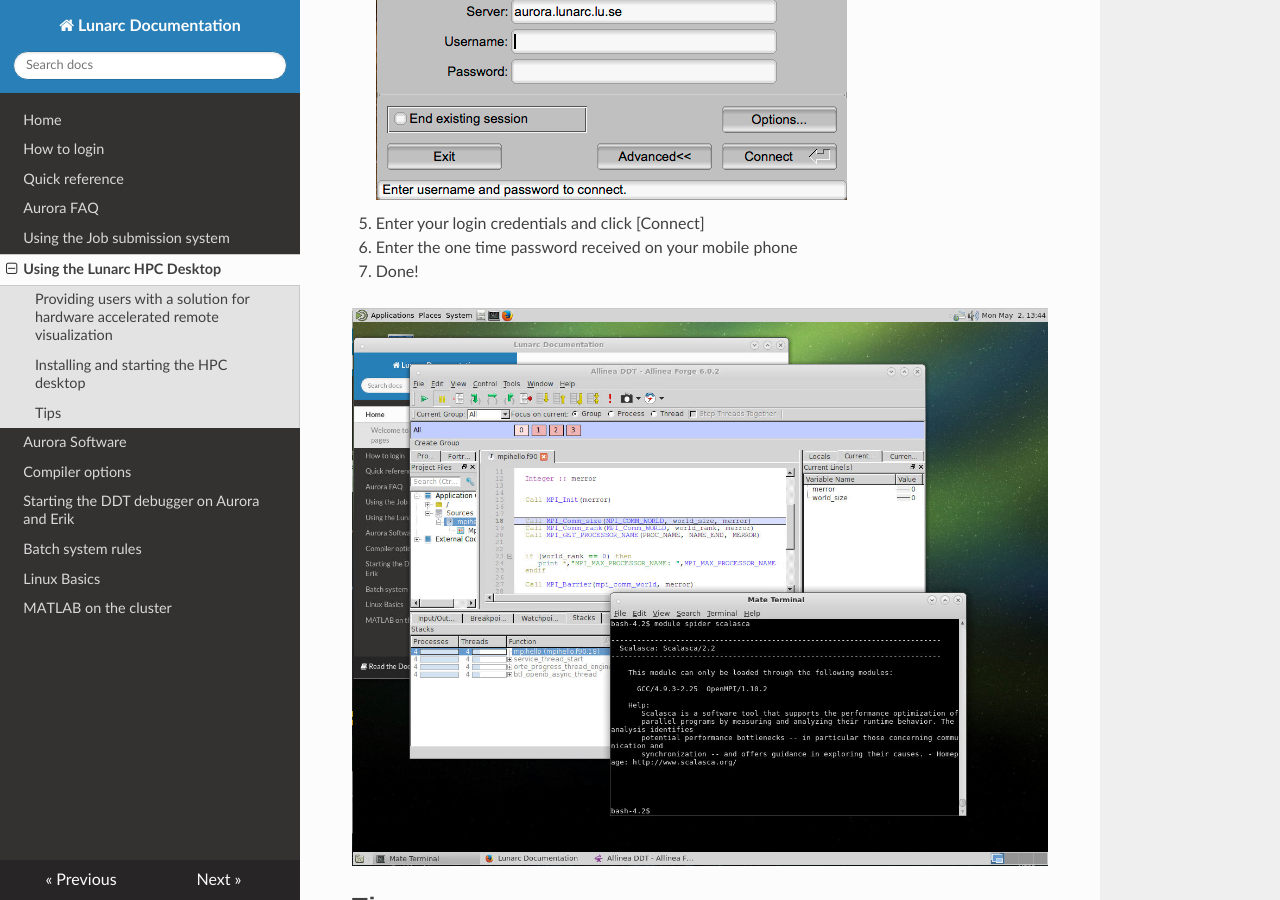
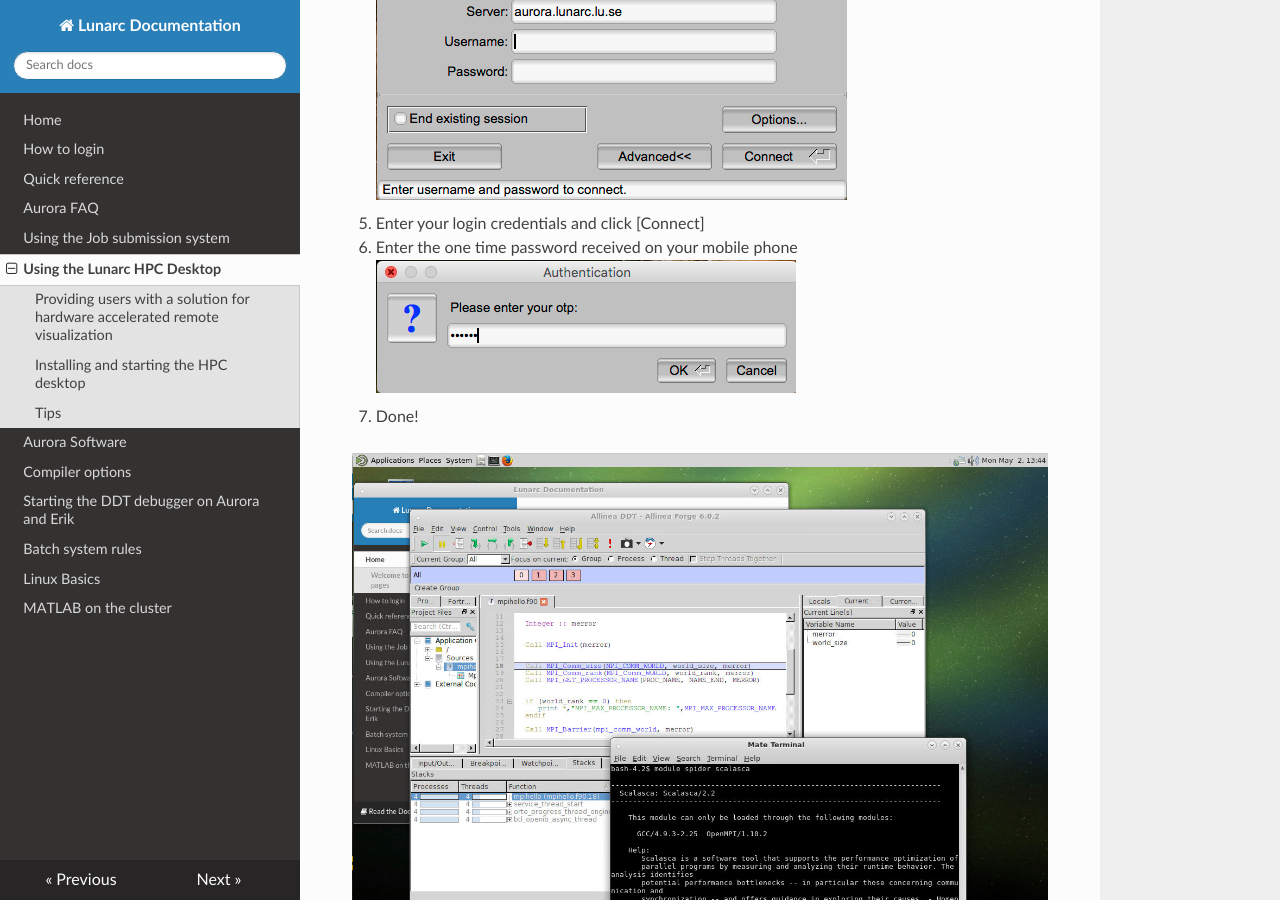
Before and after one commit to lunarc/lunarc_docs, an MkDocs documentation site: the page built from docs/using_hpc_desktop.md, in a window 1280 px wide and 900 px high, scrolled down 928 px. Built offline with MkDocs 1.6.1, drawn with Linux system fonts in a browser that asks for light colours; nearby versions of some CDN libraries; old or Windows-style settings are respelled for this version of MkDocs.

Commit message:
OTP input screen

```diff
--- a/docs/using_hpc_desktop.md
+++ b/docs/using_hpc_desktop.md
@@ -31,7 +31,7 @@
  1. Launch the client
  1. Enter **aurora.lunarc.lu.se** or **erik.lunarc.lu.se** in the server field ![login window](images/desktopLogin.png "Desktop login window")
  1. Enter your login credentials and click [Connect]
- 1. Enter the one time password received on your mobile phone
+ 1. Enter the one time password received on your mobile phone ![otp input screen](images/desktopOTP.png "OTP input screen")
  1. Done!
 
  ![sample screen](images/desktopSampleScreen.png "Desktop sample screen")
```
Also changed, not shown: docs/images/desktopOTP.png (added).
